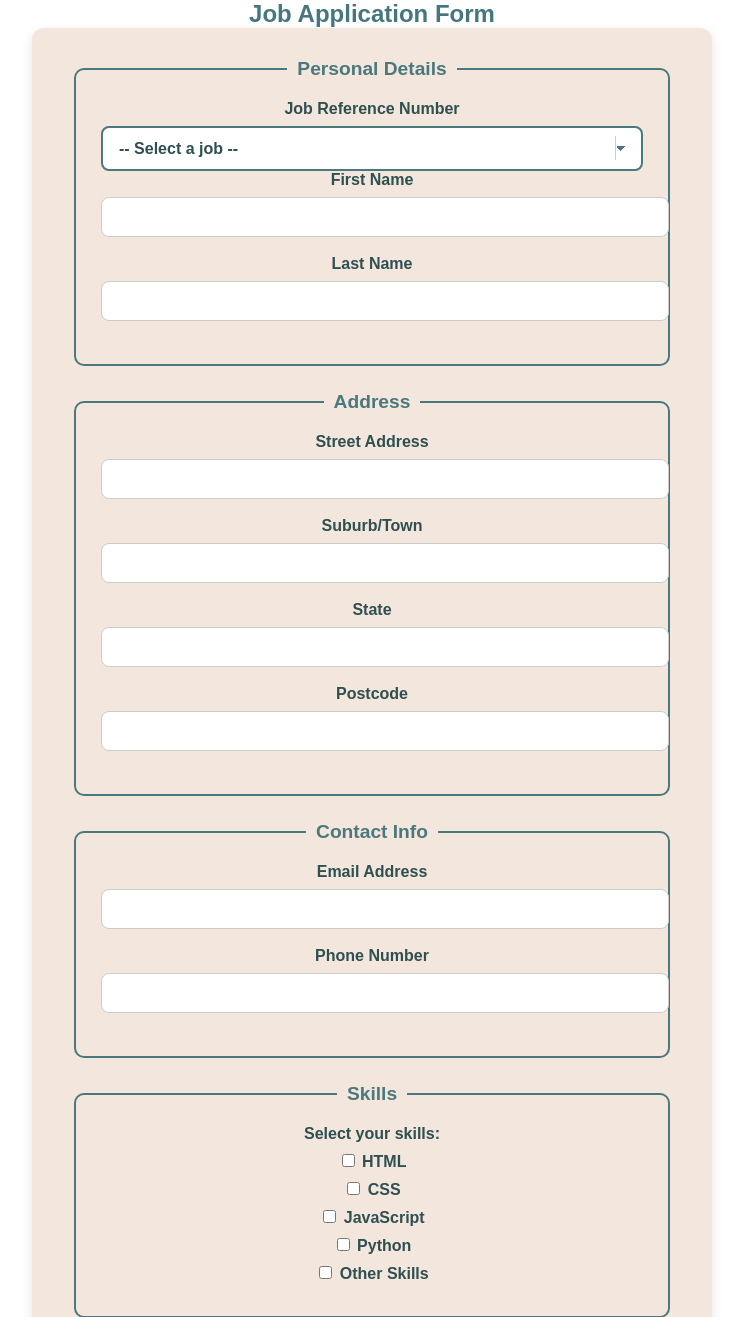
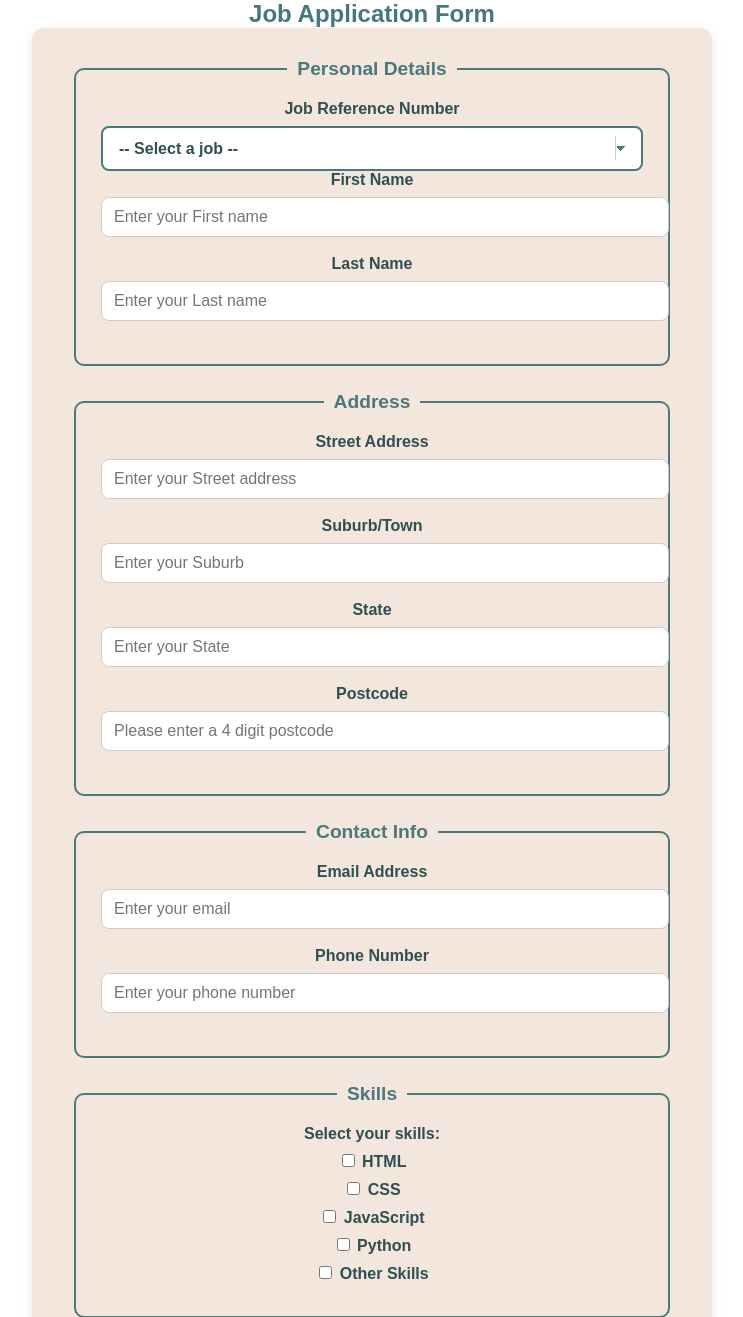
Before and after one commit to shakilahazrumy/makshaquille_part2, a PHP site: page /apply.php in a window 1280 px wide. Shown: the part 257-1574 px from the top of the page, without its empty margins (268-1011 px from the left). Run offline with PHP 8.4, Linux system fonts and the light colour scheme.

Commit message:
added placeholders

```diff
--- a/project2/apply.php
+++ b/project2/apply.php
@@ -27,34 +27,34 @@
             </select>
 
             <label for="firstName">First Name</label>
-            <input type="text" id="firstName" name="firstName" required />
+            <input type="text" id="firstName" name="firstName" required placeholder="Enter your First name"/>
 
             <label for="lastName">Last Name</label>
-            <input type="text" id="lastName" name="lastName" required />
+            <input type="text" id="lastName" name="lastName" required placeholder="Enter your Last name"/>
         </fieldset>
 
         <fieldset>
             <legend>Address</legend>
             <label for="street">Street Address</label>
-            <input type="text" id="street" name="street" required />
+            <input type="text" id="street" name="street" required placeholder="Enter your Street address"/>
 
             <label for="suburb">Suburb/Town</label>
-            <input type="text" id="suburb" name="suburb" required />
+            <input type="text" id="suburb" name="suburb" required placeholder="Enter your Suburb"/>
 
             <label for="state">State</label>
-            <input type="text" id="state" name="state" required />
+            <input type="text" id="state" name="state" required placeholder="Enter your State"/>
 
             <label for="postcode">Postcode</label>
-            <input type="text" id="postcode" name="postcode" required pattern="\d{4}" title="Please enter a 4-digit postcode" />
+            <input type="text" id="postcode" name="postcode" required pattern="\d{4}" title="Please enter a 4-digit postcode" placeholder="Please enter a 4 digit postcode" />
         </fieldset>
 
         <fieldset>
             <legend>Contact Info</legend>
             <label for="email">Email Address</label>
-            <input type="email" id="email" name="email" required />
+            <input type="email" id="email" name="email" required placeholder="Enter your email" />
 
             <label for="phone">Phone Number</label>
-            <input type="tel" id="phone" name="phone" required pattern="[\d\s\-\+\(\)]+" title="Please enter a valid phone number" />
+            <input type="tel" id="phone" name="phone" required pattern="[\d\s\-\+\(\)]+" title="Please enter a valid phone number"  placeholder="Enter your phone number"/>
         </fieldset>
 
         <fieldset>
```
